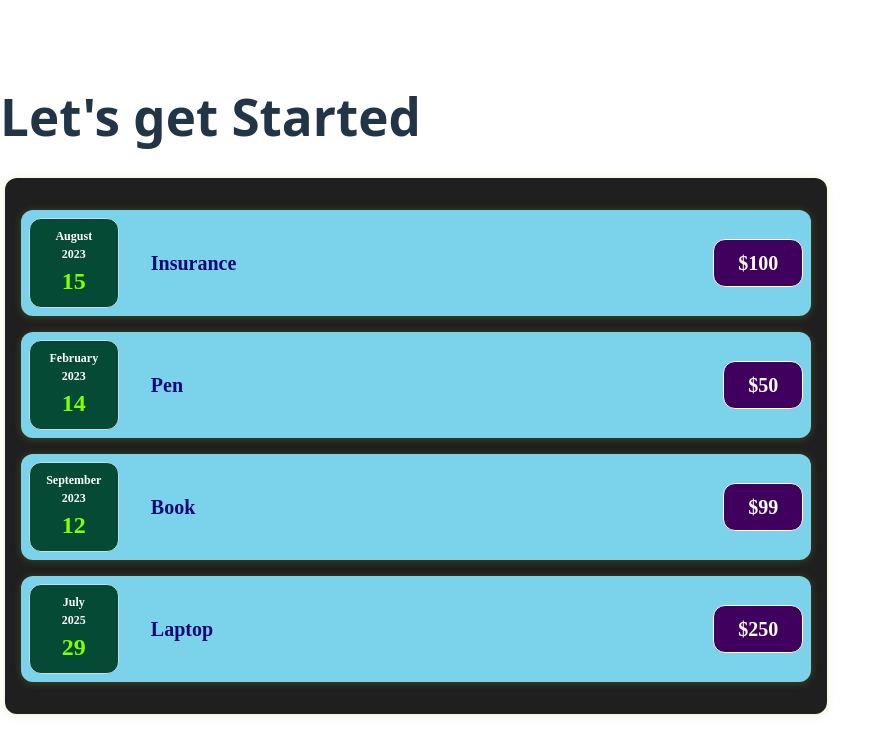
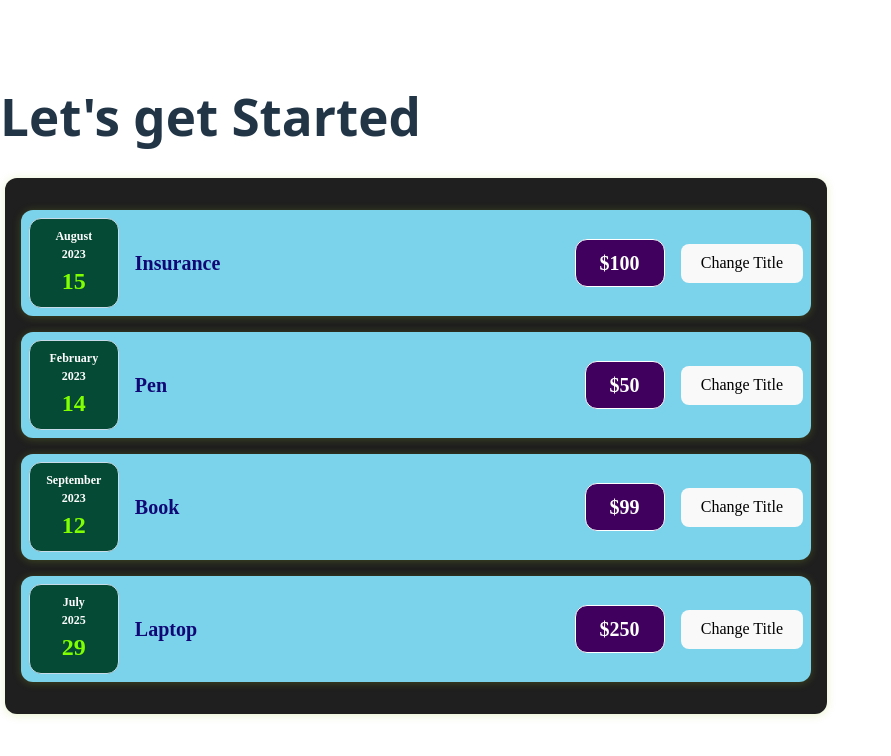
Before and after one commit to Saurabh-yadav07/React-project1, a React (Vite) app: page / in a window 1280 px wide. Shown: the top 756 px of the page, without its empty margins (0-891 px from the left). Built offline with nearby package versions, Linux system fonts and the light colour scheme.

Commit message:
introduced useState hook to chage the title

```diff
--- a/src/custom-components/Expenses/ExpenseItem.jsx
+++ b/src/custom-components/Expenses/ExpenseItem.jsx
@@ -1,17 +1,23 @@
+import { useState, React } from "react";
 import "./ExpenseItem.css";
 import ExpenseDate from "./ExpenseDate";
 import Card from "../UI/Card";
-function ExpenseItem(props) {
+
+const ExpenseItem = (props) => {
+  const [title, setTitle] = useState(props.title);
+  const updateTitle = () => {
+    setTitle('New Title');
+  };
   return (
     <Card className="expense-item">
       <ExpenseDate date={props.date} />
-      <div className="expense-item__location">{props.location}</div>
       <div className="expense-item__description">
-        <h2>{props.title}</h2>
+        <h2>{title}</h2>
         <div className="expense-item__price">${props.price}</div>
+        <button onClick={updateTitle}>Change Title</button>
       </div>
     </Card>
   );
-}
+};
 
 export default ExpenseItem;
```
